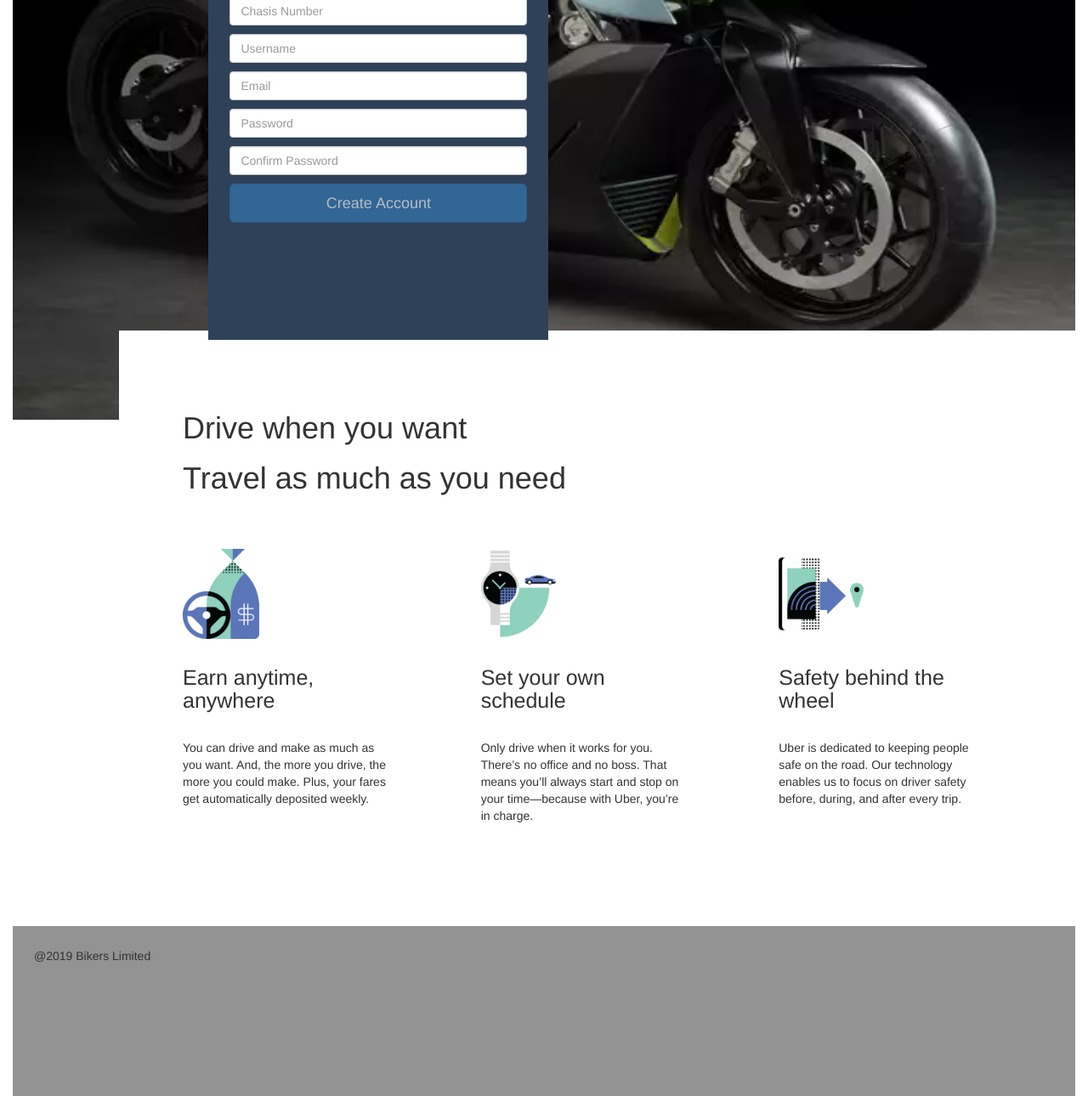
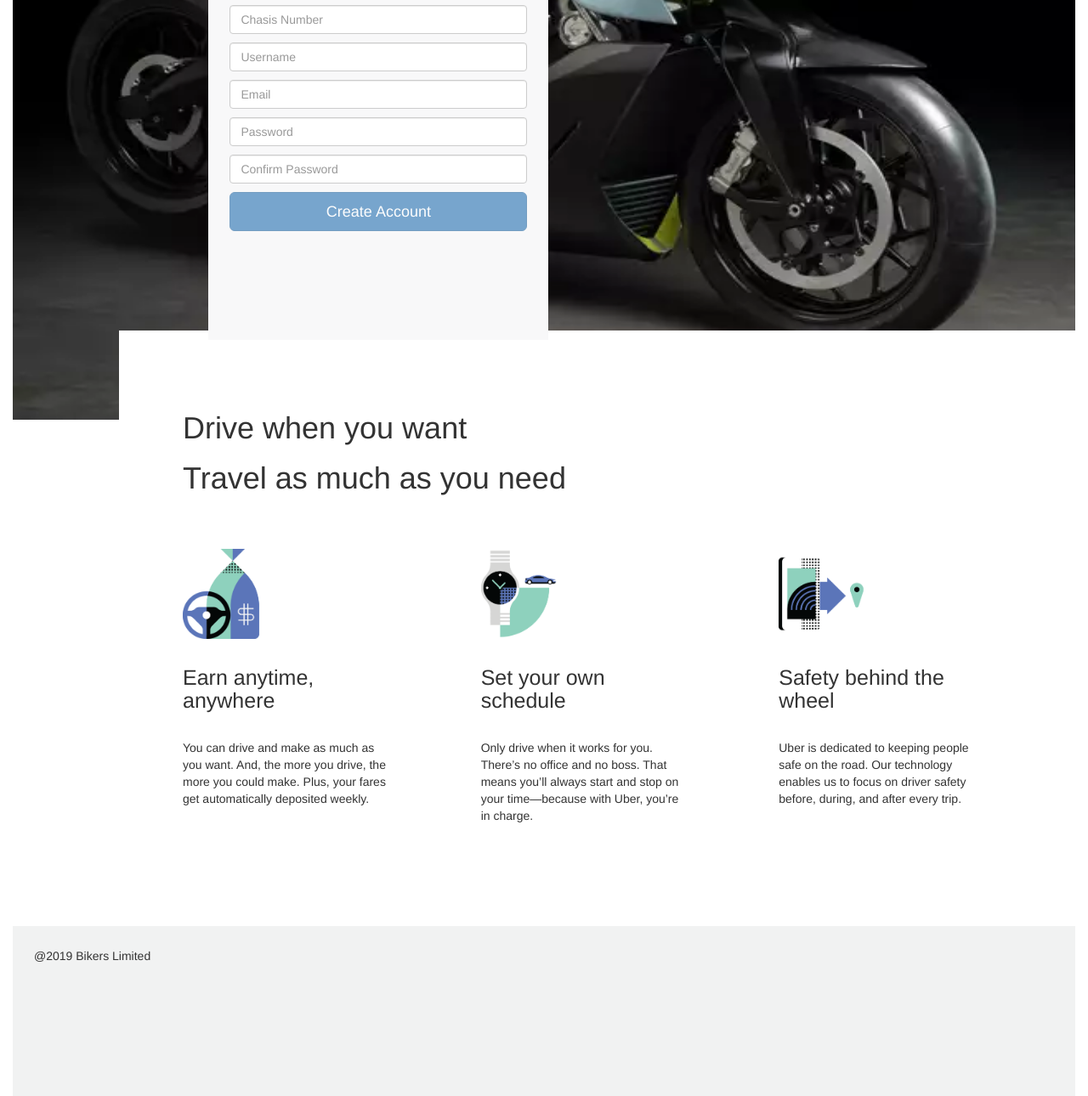
Before and after one commit to rajput2107/bike, a React app: page / in a window 1280 px wide. Shown: the part 834-2124 px from the top of the page at 85% size. Built offline with nearby package versions, Linux system fonts and the light colour scheme.

Commit message:
Update_1

```diff
--- a/src/bike.css
+++ b/src/bike.css
@@ -1,6 +1,6 @@
 
 .Header{
-    background-color: #939393;
+    background-color: #f1f2f2;
     height: 35px;
 }
 
@@ -12,7 +12,7 @@
     padding-left: 10%;
     padding-top: 1%;
     font-style: normal;
-    text-decoration: chocolate;
+
 }
 .Heads{
     display: inline-block;
@@ -134,7 +134,7 @@
 
 
 .Foot{
-    background-color: #939393;
+    background-color: #f1f2f2;
     height: 200px;
 
 }
--- a/src/signup.css
+++ b/src/signup.css
@@ -5,9 +5,10 @@
   .App__Form {
     display: inline-block;
     float: left;
+    border-top: 10px solid #f1f1f1;
     width: 60%;
     height: 80%;
-    background-color: #2E4158;
+    background-color: #f8f8f9;
 
     overflow: auto;
     position: absolute;
```
